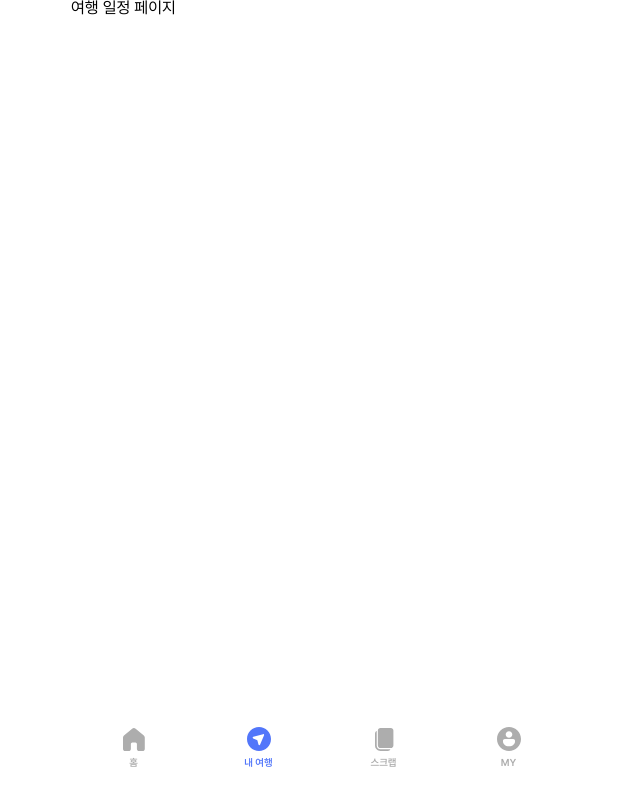
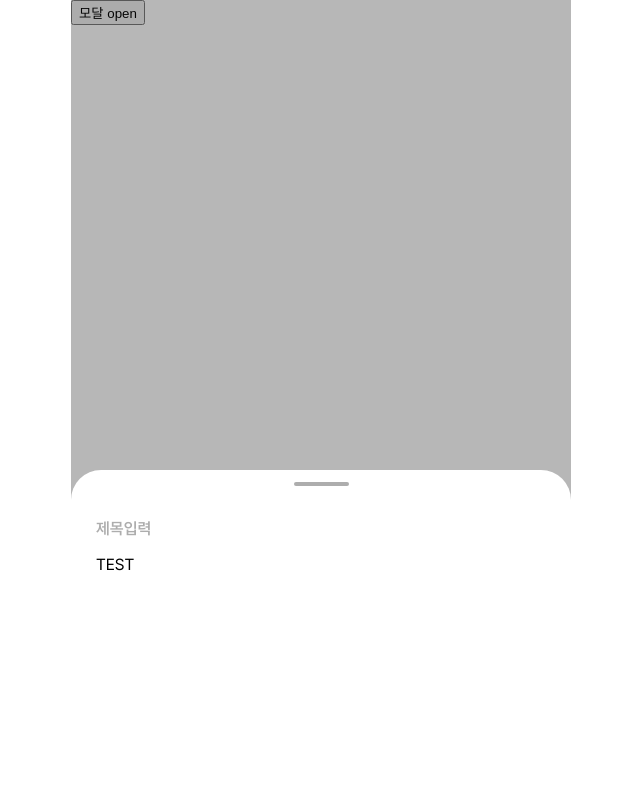
Before and after one commit to SugarSyrup/gabozago_FE, a React (Vite) app: page /schedule in a window 1280 px wide. Shown: the whole page, without its empty margins (319-959 px from the left). Built offline with nearby package versions, Linux system fonts and the light colour scheme.

Commit message:
feat(#1): SchedulePage에 모달 테스트 추가

```diff
--- a/src/pages/SchedulePage.tsx
+++ b/src/pages/SchedulePage.tsx
@@ -1,11 +1,19 @@
-import React from "react";
 import PageTemplate from "../components/common/PageTemplate";
+import useModal from "../hooks/useModal";
 
 function SchedulePage() {
+  const { Modal, modalOpen } = useModal({
+    title: "제목입력",
+  });
   return (
-    <PageTemplate nav={true} header={false}>
-      여행 일정 페이지
-    </PageTemplate>
+    <>
+      <PageTemplate nav={true} header={false}>
+        <Modal>
+          <div>TEST</div>
+        </Modal>
+        <button onClick={modalOpen}>모달 open</button>
+      </PageTemplate>
+    </>
   );
 }
 
```
